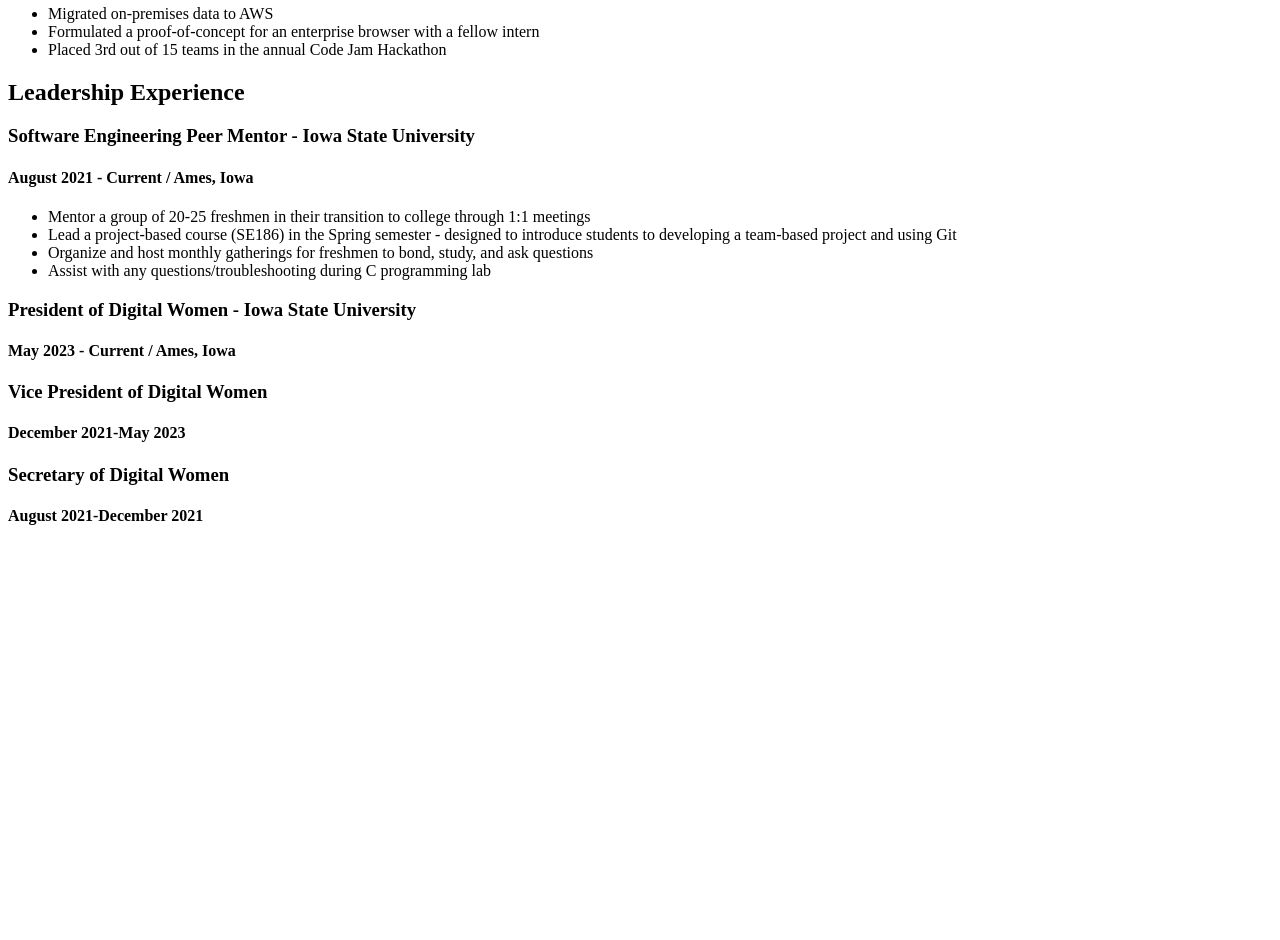
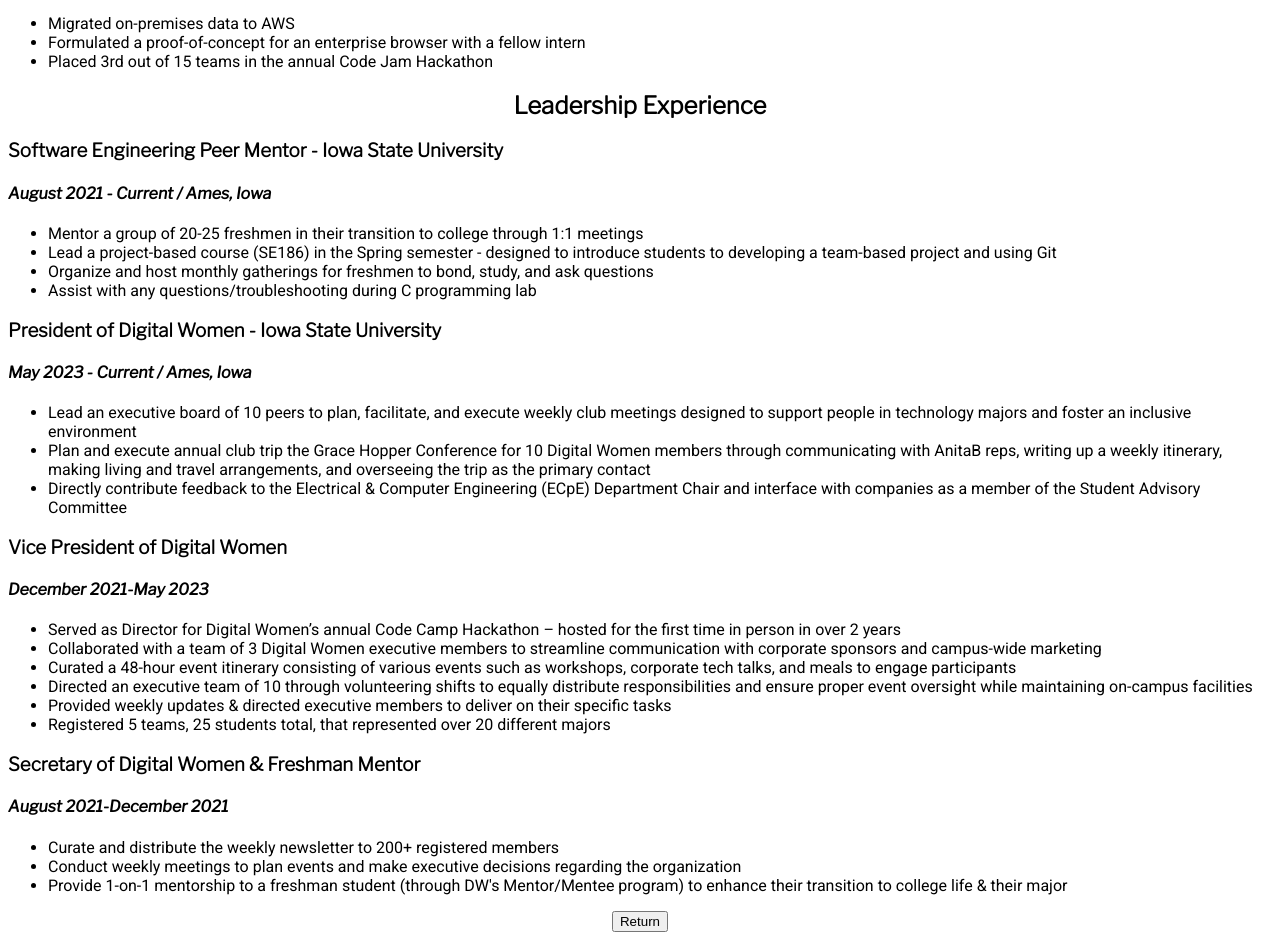
Before and after one commit to mcclelyd/mcclelyd.github.io, a plain HTML site: page cv.html in a window 1280 px wide. Shown: the part 300-1240 px from the top of the page. Before the commit the page ends 846 px from the top, so only its background shows below. Drawn offline with nearby package versions, Linux system fonts and the light colour scheme.

Commit message:
baseline site, css needs some help

```diff
--- /dev/null
+++ b/css/cv.css
@@ -0,0 +1,28 @@
+@import url('https://fonts.googleapis.com/css2?family=Libre+Franklin:wght@300&display=swap');
+@import url('https://fonts.googleapis.com/css2?family=Libre+Franklin:ital@1&display=swap');
+@import url('https://fonts.googleapis.com/css2?family=Roboto&display=swap');
+
+h2 {
+    font-style: normal;
+    font-family: 'Libre Franklin', sans-serif;
+    text-align: center
+}
+
+h3 {
+    font-style: normal;
+    font-family: 'Libre Franklin', sans-serif;
+}
+
+h4 {
+    font-style: italic;
+    font-family: 'Libre Franklin', sans-serif;
+}
+
+ul {
+    font-style: normal;
+    font-family: 'Roboto', sans-serif;
+}
+
+.button {
+    text-align: center;
+}
--- /dev/null
+++ b/css/index.css
@@ -0,0 +1,32 @@
+@import url('https://fonts.googleapis.com/css2?family=Libre+Franklin:wght@500&display=swap');
+@import url('https://fonts.googleapis.com/css2?family=Libre+Franklin:ital@1&display=swap');
+
+h1 {
+    font-family: 'Libre Franklin', sans-serif;
+    text-align: center;
+}
+
+h3 {
+    font-family: 'Libre Franklin', sans-serif;
+}
+
+body {
+    text-align: center
+}
+
+.container img {
+    width: auto;
+    height: 200px;
+    border-radius: 70%;
+}
+
+.button {
+    background-color:  #9152d1;
+    border: none;
+    color:  white;
+    padding: 15px 32px;
+    text-align: center;
+    text-decoration: none;
+    display: inline-block;
+    font-size: 16px;
+}
--- a/cv.html
+++ b/cv.html
@@ -1,4 +1,7 @@
 <!DOCTYPE html>
+<head>
+    <link rel="stylesheet" href="css/cv.css"/>
+</head>
 <html>
     <h2>Professional Experience</h2>
     <h3>Software Engineer Intern - Oracle Cloud Infrastructure</h3>
@@ -10,7 +13,6 @@
         <li>Deployed the metrics to Grafana dashboards for isualization resulting in improved insight into customer usage
             habits and the Object Storage service's efficiency</li>
     </ul>
-
     <h3>Software Engineer Intern - Principal Financial Group</h3>
     <h4>May - August 2022 / Des Moines, Iowa</h4>
     <ul>
@@ -31,12 +33,33 @@
 
     <h3>President of Digital Women - Iowa State University</h3>
     <h4>May 2023 - Current / Ames, Iowa</h4>
+    <ul>
+        <li>Lead an executive board of 10 peers to plan, facilitate, and execute weekly club meetings designed to support people in technology majors and foster an inclusive environment</li>
+        <li>Plan and execute annual club trip the Grace Hopper Conference for 10 Digital Women members through communicating with AnitaB reps, writing up a weekly itinerary, making living and travel arrangements, and overseeing the trip as the primary contact</li>
+        <li>Directly contribute feedback to the Electrical & Computer Engineering (ECpE) Department Chair and interface with companies as a member of the Student Advisory Committee</li>
+    </ul>
 
     <h3>Vice President of Digital Women</h3>
     <h4>December 2021-May 2023</h4>
+    <ul>
+        <li>Served as Director for Digital Women’s annual Code Camp Hackathon – hosted for the first time in person in over 2 years</li>
+        <li>Collaborated with a team of 3 Digital Women executive members to streamline communication with corporate sponsors and campus-wide marketing</li>
+        <li>Curated a 48-hour event itinerary consisting of various events such as workshops, corporate tech talks, and meals to engage participants</li>
+        <li>Directed an executive team of 10 through volunteering shifts to equally distribute responsibilities and ensure proper event oversight while maintaining on-campus facilities</li>
+        <li>Provided weekly updates & directed executive members to deliver on their specific tasks</li>
+        <li>Registered 5 teams, 25 students total, that represented over 20 different majors</li>
+    </ul>
+    <h3>Secretary of Digital Women & Freshman Mentor</h3>
+    <h4>August 2021-December 2021</h4>
+    <ul>
+        <li>Curate and distribute the weekly newsletter to 200+ registered members</li>
+        <li>Conduct weekly meetings to plan events and make executive decisions regarding the organization</li>
+        <li>Provide 1-on-1 mentorship to a freshman student (through DW's Mentor/Mentee program) to enhance their transition to college life & their major</li>
+    </ul>
 
-    <h3>Secretary of Digital Women</h3>
-    <h4>August 2021-December 2021</h4>
+    <div class="button">
+        <input type="button" value="Return" onclick="location.href='index.html'" />
+    </div>
 
 
 </html>
```
Also changed, not shown: index.html (+18 -4 lines), 1 other file.
